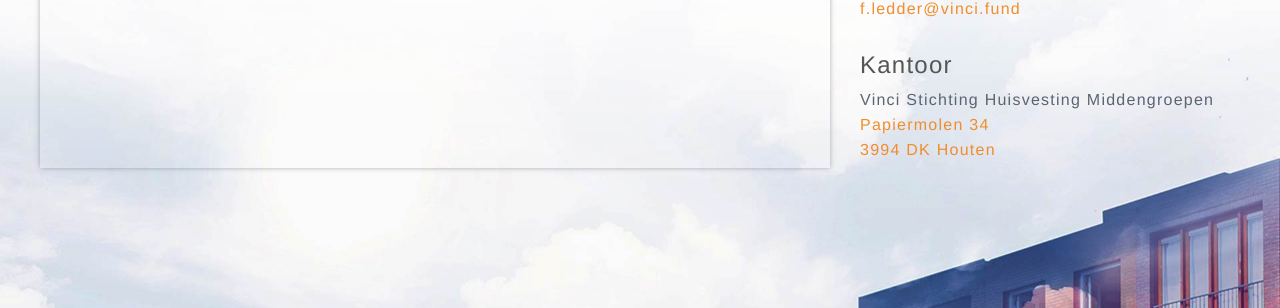
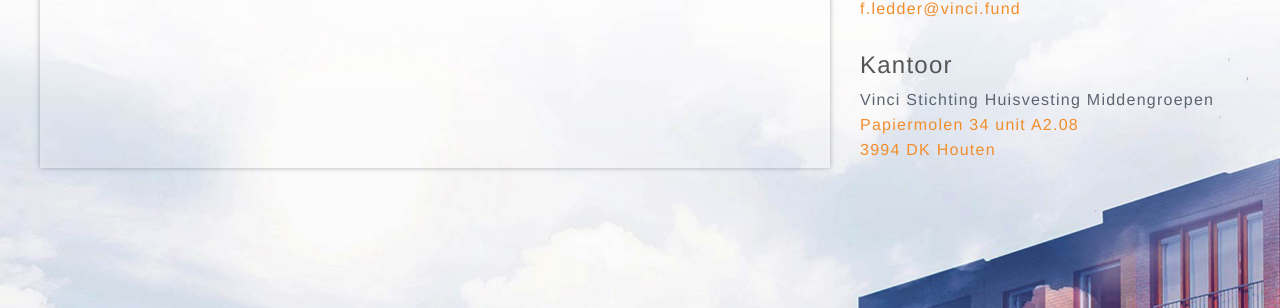
Before and after one commit to Blockshot12/vinci, a Jekyll site: the page built from contact.html, in a window 1280 px wide. Shown: the part 793-1101 px from the top of the page. Built offline with Jekyll 4.4.1, drawn with Linux system fonts in a browser that asks for light colours; nearby versions of some CDN libraries.

Commit message:
Update google maps link.

```diff
--- a/contact.html
+++ b/contact.html
@@ -51,7 +51,7 @@
 				<h3>Kantoor</h3>
 				<p>
 					Vinci Stichting Huisvesting Middengroepen<br />
-					<a href="https://goo.gl/maps/gPWiVqquLzA2" target="_blank">Papiermolen 34<br />
+					<a href="https://www.google.nl/maps/place/a2,+Papiermolen+34,+3994+Houten/@52.025664,5.1742684,19z/data=!3m1!4b1!4m5!3m4!1s0x47c666fd394fe8b7:0x650d77eaa9e60bec!8m2!3d52.0256632!4d5.1748169?hl=nl" target="_blank">Papiermolen 34 unit A2.08<br />
 					3994 DK Houten</a>
 				</p>
 			</div>
```
